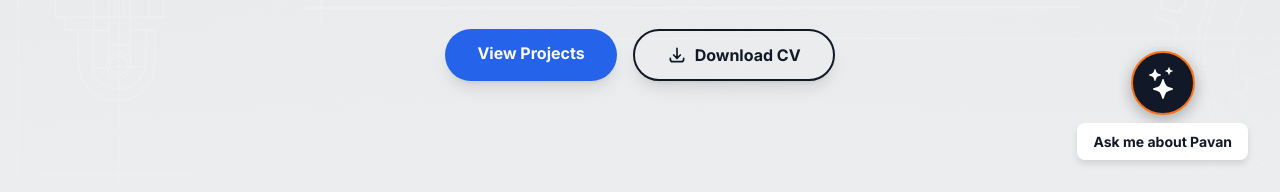
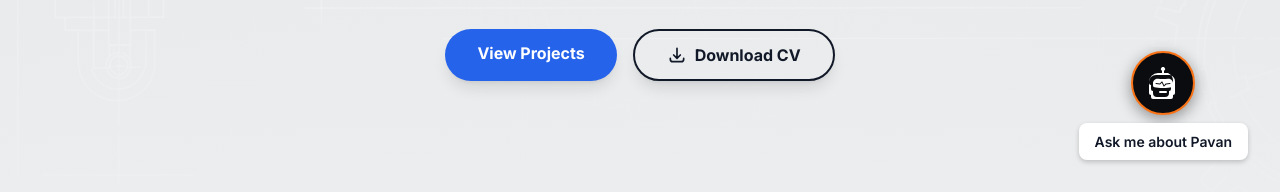
Before and after one commit to pavanThenushka-02/portfolionew, a plain HTML site: page index.html in a window 1280 px wide. Shown: the part 608-800 px from the top of the page. Drawn offline with nearby package versions, Linux system fonts and the light colour scheme.

Commit message:
Update index.html

```diff
--- a/index.html
+++ b/index.html
@@ -241,12 +241,12 @@
             right: 2rem;
             z-index: 1000;
             display: flex;
-            flex-direction: column; /* Stack vertically */
-            align-items: center;   /* Center horizontally */
+            flex-direction: column; /* Stack elements vertically */
+            align-items: center;   /* Center them horizontally relative to each other */
             gap: 0.5rem;
         }
         #chat-bubble {
-            background-color: #111827; /* Dark background like image */
+            background-color: #0B0C10; /* Dark background matching the site */
             color: white;
             width: 64px;
             height: 64px;
@@ -255,28 +255,27 @@
             align-items: center;
             justify-content: center;
             font-size: 2rem;
-            border: 2px solid #f97316; /* Orange border like image */
+            box-shadow: 0 4px 15px rgba(0, 0, 0, 0.4);
             cursor: pointer;
             transition: transform 0.2s ease-out;
-            box-shadow: 0 4px 15px rgba(0, 0, 0, 0.3);
+            border: 2px solid #f97316; /* Orange border as per your image request */
         }
         #chat-bubble:hover { transform: scale(1.05); }
 
         .chat-text-label {
-            background-color: white;
+            background-color: white; /* White background like the image */
             color: #111827; /* Dark text */
             padding: 0.5rem 1rem;
-            border-radius: 0.5rem;
-            font-size: 0.875rem; /* Slightly larger font */
-            font-weight: 700; /* Bold font */
+            border-radius: 0.5rem; /* Slightly rounded corners */
+            font-size: 0.875rem;
+            font-weight: 600;
             white-space: nowrap;
-            box-shadow: 0 4px 6px rgba(0,0,0,0.1);
+            box-shadow: 0 2px 5px rgba(0,0,0,0.2);
             opacity: 1;
             transition: opacity 0.2s;
-            pointer-events: none;
             font-family: 'Inter', sans-serif;
         }
-        /* Dark mode adjustments for label if needed, but white looks best against dark bg */
+        /* Ensure dark mode style doesn't override it incorrectly */
         html.dark .chat-text-label {
              background-color: #ffffff;
              color: #111827;
@@ -857,7 +856,7 @@
         </div>
     </section>
 
-    <!-- Footer (Updated with image design) -->
+    <!-- Footer -->
     <footer class="bg-white dark:bg-[#0B0C10] border-t border-gray-200 dark:border-gray-800 pt-16 pb-8 transition-colors">
         <div class="container mx-auto px-4">
             <div class="grid grid-cols-1 md:grid-cols-3 gap-12 mb-16">
@@ -897,8 +896,8 @@
     <!-- --- ✨ Gemini Chat Feature --- -->
     <div id="chat-container">
         <button id="chat-bubble" title="✨ Ask me anything about Pavan!">
-            <svg xmlns="http://www.w3.org/2000/svg" width="32" height="32" fill="currentColor" class="bi bi-stars" viewBox="0 0 16 16">
-                <path d="M7.657 6.247c.11-.33.576-.33.686 0l.645 1.937a2.89 2.89 0 0 0 1.829 1.828l1.936.645c.33.11.33.576 0 .686l-1.937.645a2.89 2.89 0 0 0-1.828 1.829l-.645 1.936a.361.361 0 0 1-.686 0l-.645-1.937a2.89 2.89 0 0 0-1.828-1.828l-1.937-.645a.361.361 0 0 1 0-.686l1.937-.645a2.89 2.89 0 0 0 1.828-1.828l.645-1.937zM3.794 1.148a.217.217 0 0 1 .412 0l.387 1.162c.173.518.579.924 1.097 1.097l1.162.387a.217.217 0 0 1 0 .412l-1.162.387A1.734 1.734 0 0 0 4.593 5.69l-.387 1.162a.217.217 0 0 1-.412 0L3.407 5.69A1.734 1.734 0 0 0 2.31 4.593l-1.162-.387a.217.217 0 0 1 0-.412l1.162-.387A1.734 1.734 0 0 0 3.407 2.31l.387-1.162zM10.863.099a.145.145 0 0 1 .274 0l.258.774c.115.346.386.617.732.732l.774.258a.145.145 0 0 1 0 .274l-.774.258a1.156 1.156 0 0 0-.732.732l-.258.774a.145.145 0 0 1-.274 0l-.258-.774a1.156 1.156 0 0 0-.732-.732L9.1 2.137a.145.145 0 0 1 0-.274l.774-.258c.346-.115.617-.386.732-.732L10.863.1z"/>
+            <svg xmlns="http://www.w3.org/2000/svg" width="32" height="32" fill="currentColor" class="bi bi-robot" viewBox="0 0 16 16">
+                <path d="M6 12.5a.5.5 0 0 1 .5-.5h3a.5.5 0 0 1 0 1h-3a.5.5 0 0 1-.5-.5ZM3 8.062C3 6.76 4.235 5.765 5.53 5.886a26.58 26.58 0 0 0 4.94 0C11.765 5.765 13 6.76 13 8.062v1.157a.933.933 0 0 1-.765.935c-.845.147-2.34.346-4.235.346-1.895 0-3.39-.2-4.235-.346A.933.933 0 0 1 3 9.219V8.062Zm4.542-.827a.25.25 0 0 0-.217.068l-.92.9a24.767 24.767 0 0 1-1.871-.183.25.25 0 0 0-.068.495c.55.076 1.232.149 2.02.193a.25.25 0 0 0 .189-.071l.754-.736.847 1.71a.25.25 0 0 0 .404.062l.932-.97a25.286 25.286 0 0 0 1.922-.188.25.25 0 0 0-.068-.495c-.538.074-1.207.145-1.98.189a.25.25 0 0 0-.166.076l-.754.785-.842-1.7a.25.25 0 0 0-.182-.135Z"/><path d="M8.5 1.866a1 1 0 1 0-1 0V3h-2A4.5 4.5 0 0 0 1 7.5V8a1 1 0 0 0 1 1v2a1 1 0 0 0 1 1v1a2 2 0 0 0 2 2h4a2 2 0 0 0 2-2v-1a1 1 0 0 0 1-1V9a1 1 0 0 0 1-1v-.5A4.5 4.5 0 0 0 10.5 3h-2V1.866ZM14 7.5V13a1 1 0 0 1-1 1v1a1 1 0 0 1-1 1H3a1 1 0 0 1-1-1v-1a1 1 0 0 1-1-1V7.5A3.5 3.5 0 0 1 4.5 4h7A3.5 3.5 0 0 1 14 7.5Z"/>
             </svg>
         </button>
         <div id="chat-text-label" class="chat-text-label">
@@ -1014,7 +1013,7 @@
         const typingIndicator = document.getElementById('typing-indicator');
 
         // Decode the API key from base64
-        const apiKey = atob("QUl6YVN5QjJXTS12RFFrV0Y1RUJla3pmWVlMNHZjb0hyMGlSQ1Rn");
+        const apiKey = atob("QUl6YVN5Qk1KaVgxT0VnQWJjVTNOLThRaDZrbUxVa1Utb0RuTTVv");
 
         function showChatModal() {
             chatModal.classList.remove('hidden');
```
